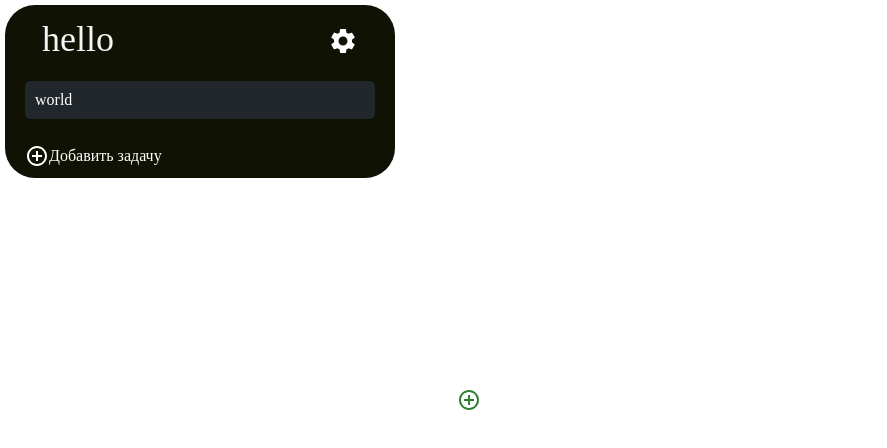
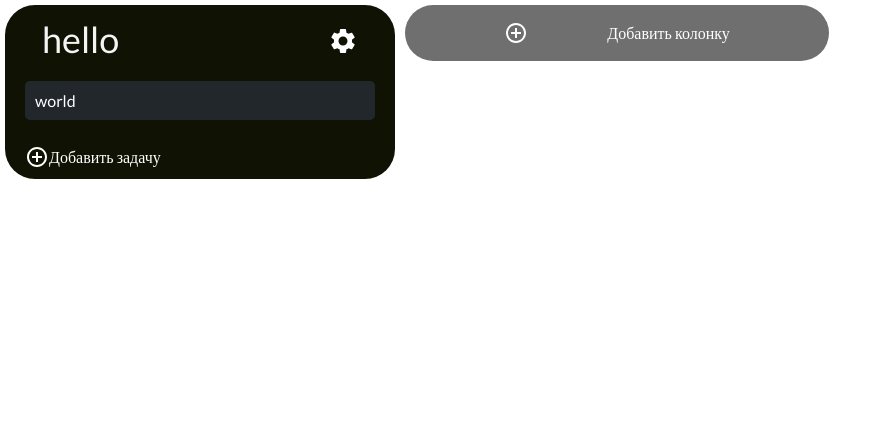
Before and after one commit to temirhanb/simple_todo_list, a React (Create React App) app: page / in a window 1280 px wide. Shown: the top 448 px of the page, without its empty margins (0-887 px from the left). Built offline with nearby package versions, Linux system fonts and the light colour scheme.

Commit message:
= edit font style

```diff
--- a/public/index.html
+++ b/public/index.html
@@ -11,7 +11,10 @@
     />
     <link rel="apple-touch-icon" href="%PUBLIC_URL%/logo192.png" />
     <link rel="manifest" href="%PUBLIC_URL%/manifest.json" />
-    <title>React App</title>
+    <link rel="preconnect" href="https://fonts.googleapis.com">
+    <link rel="preconnect" href="https://fonts.gstatic.com" crossorigin>
+    <link href="https://fonts.googleapis.com/css2?family=Lato&display=swap" rel="stylesheet">
+    <title>Todo list</title>
   </head>
   <body>
     <div id="root"></div>
--- a/src/Compoents/Column/AddColumn/index.tsx
+++ b/src/Compoents/Column/AddColumn/index.tsx
@@ -12,7 +12,8 @@ export const AddColumn = () => {
 
   return (
     <AddColumnButton onClick={handlerAddColumn}>
-      <AddCircleOutlineIcon color={'success'}/>
+      <AddCircleOutlineIcon />
+      <span>Добавить колонку</span>
     </AddColumnButton>
   )
 }
--- a/src/Compoents/Column/HeaderColumn/index.tsx
+++ b/src/Compoents/Column/HeaderColumn/index.tsx
@@ -1,15 +1,11 @@
 import { ContainerHeaderColumn, HeaderColumnIconGear, HeaderColumnTitle } from "../../../style/column";
 import React from "react";
 import { useDispatch } from "react-redux";
-import { deleteColumns, editNameColumns } from "../../../state/slices/columnsSlices";
+import { copyColumns, deleteColumns, editNameColumns, IColumnsSlices } from "../../../state/slices/columnsSlices";
 import { Menu, MenuItem } from "@mui/material";
 
-interface IProps {
-  id: number;
-  name: string;
-}
 
-export const HeaderColumn: React.FC<IProps> = ({id, name}) => {
+export const HeaderColumn: React.FC<IColumnsSlices> = ({id, name, tasks}) => {
   const dispatch = useDispatch();
 
   const [anchorEl, setAnchorEl] = React.useState<null | HTMLElement>(null);
@@ -22,6 +18,10 @@ export const HeaderColumn: React.FC<IProps> = ({id, name}) => {
   }
   const handlerEditColumn = () => {
     dispatch(editNameColumns({id, name: 'test title'}))
+    handleClose()
+  }
+  const handlerCopyColumn = () => {
+    dispatch(copyColumns({id: id + 'copy', name: 'copy ' + name, tasks}))
     handleClose()
   }
 
@@ -48,7 +48,7 @@ export const HeaderColumn: React.FC<IProps> = ({id, name}) => {
         onClose={handleClose}
       >
         <MenuItem onClick={handlerEditColumn}>Изменить имя списка</MenuItem>
-        <MenuItem onClick={handlerEditColumn}>Копировать список</MenuItem>
+        <MenuItem onClick={handlerCopyColumn}>Копировать список</MenuItem>
         <MenuItem onClick={handlerDeleteColumn}>Удалить список</MenuItem>
       </Menu>
     </ContainerHeaderColumn>
--- a/src/Compoents/Column/index.tsx
+++ b/src/Compoents/Column/index.tsx
@@ -11,9 +11,7 @@ export const ColumnItem: React.FC<IColumnsSlices> = (props) => {
   return (
     <ContainerColumn>
       <HeaderColumn
-        name={props.name}
-        id={props.id}
-
+        {...props}
       />
       <TasksColumn tasks={props.tasks}/>
       <ButtonAddTask id={props.id}/>
--- a/src/Page/index.tsx
+++ b/src/Page/index.tsx
@@ -22,6 +22,7 @@ export const MainPage: React.FC = () => {
             minHeight: '100vh',
             maxWidth: '100vw',
             background: '#ffffff',
+            fontFamily: 'Lato',
             display: 'flex',
           }
         }}
--- a/src/state/slices/columnsSlices.tsx
+++ b/src/state/slices/columnsSlices.tsx
@@ -50,7 +50,6 @@ const columnsSlices = createSlice({
     },
     copyColumns: (state, action) => {
       const copyColumn = action.payload;
-
       state.push(copyColumn)
     },
     addColumnsTask: (state, action) => {
@@ -76,5 +75,5 @@ const columnsSlices = createSlice({
   }
 })
 
-export const {addColumns, deleteColumns, editNameColumns, addColumnsTask} = columnsSlices.actions;
+export const {addColumns, deleteColumns, editNameColumns, addColumnsTask, copyColumns} = columnsSlices.actions;
 export default columnsSlices.reducer;
--- a/src/style/column/index.tsx
+++ b/src/style/column/index.tsx
@@ -32,13 +32,15 @@ export const HeaderColumnIconGear = styled(SettingsIcon)`
 `
 
 export const AddColumnButton = styled.div`
-  width: 10vw;
-  height: auto;
+  width: 30vw;
+  height: 56px;
   margin: 5px;
   border-radius: 30px;
   display: flex;
-  justify-content: center;
+  justify-content: space-evenly;
   align-items: center;
+  background: #706f6f;
+  padding: 0 20px;
 
   &:hover {
     background: #b0b0b0;
@@ -64,7 +66,8 @@ export const TasksAddButton = styled.div`
   margin-bottom: 10px;
   margin-left: 20px;
   width: max-content;
-  &:hover{
+
+  &:hover {
     background: #22272b;
   }
 `
```
